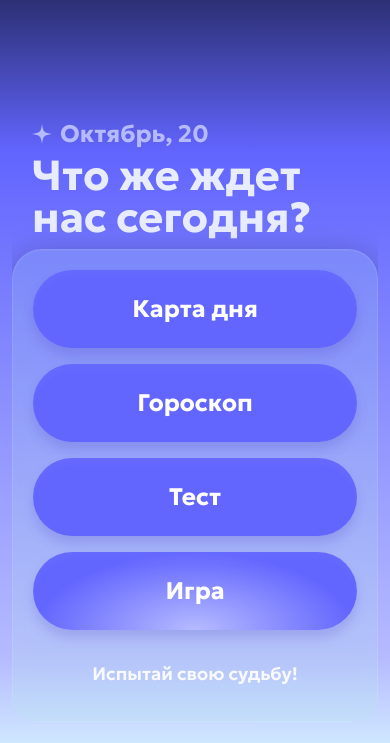
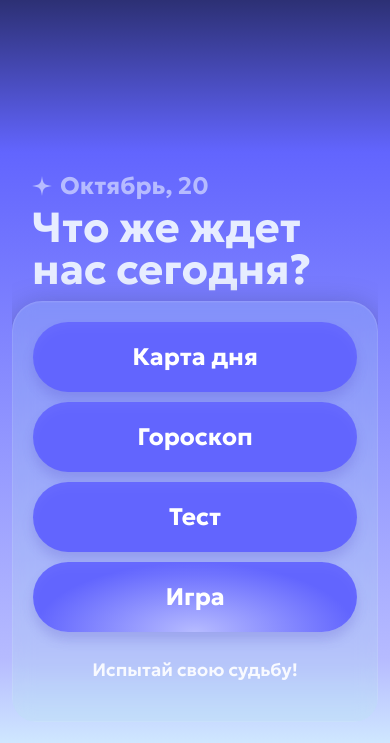
Before and after one commit to MegaBrigade/PolyEsoteric_bot, a plain HTML site: page frontend/index.html in a window 390 px wide. Shown: the part 101-844 px from the top of the page. Drawn offline with Linux system fonts and the light colour scheme.

Commit message:
fixing gap in pannel, buttons padding and ect

```diff
--- a/frontend/css/style.css
+++ b/frontend/css/style.css
@@ -141,7 +141,7 @@ body{
   box-shadow:inset 0 1px 0 rgba(255,255,255,0.04),0 8px 30px rgba(14,16,40,0.35);
   display:flex;
   flex-direction:column;
-  gap:16px;
+  gap:10px;
   width:100%;
   flex-grow:1;
   justify-content:flex-end;
@@ -151,7 +151,7 @@ body{
   cursor:pointer;
   display:block;
   width:100%;
-  padding:clamp(24px,4vw,20px);
+  padding: 20px;;
   border-radius:999px;
   text-align:center;
   font-weight:700;
@@ -174,7 +174,7 @@ body{
 .cta{
   text-align:center;
   margin-top:16px;
-  margin-bottom:clamp(16px,4vw,30px);
+  margin-bottom:clamp(20px,4vw,30px);
   font-weight:600;
   color:#fff;
   font-size:clamp(18px,4vw,24px);
```
